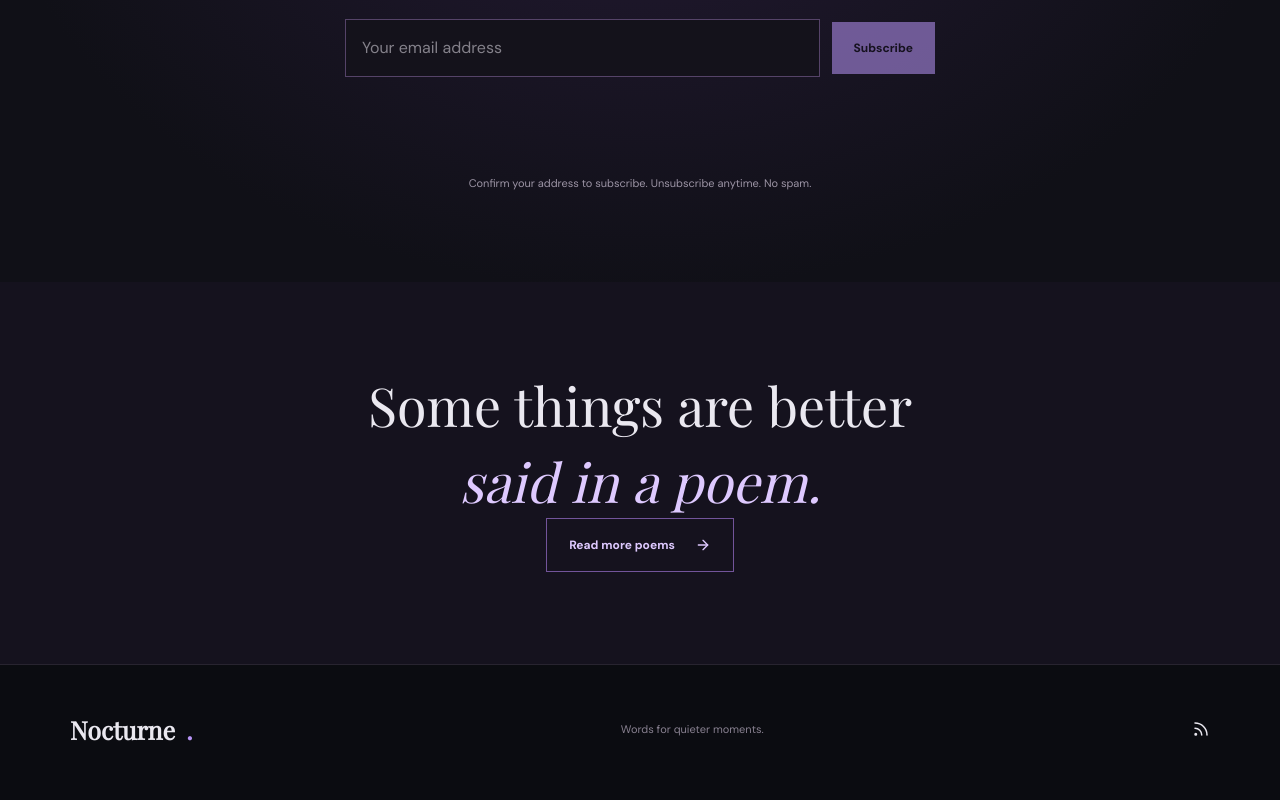
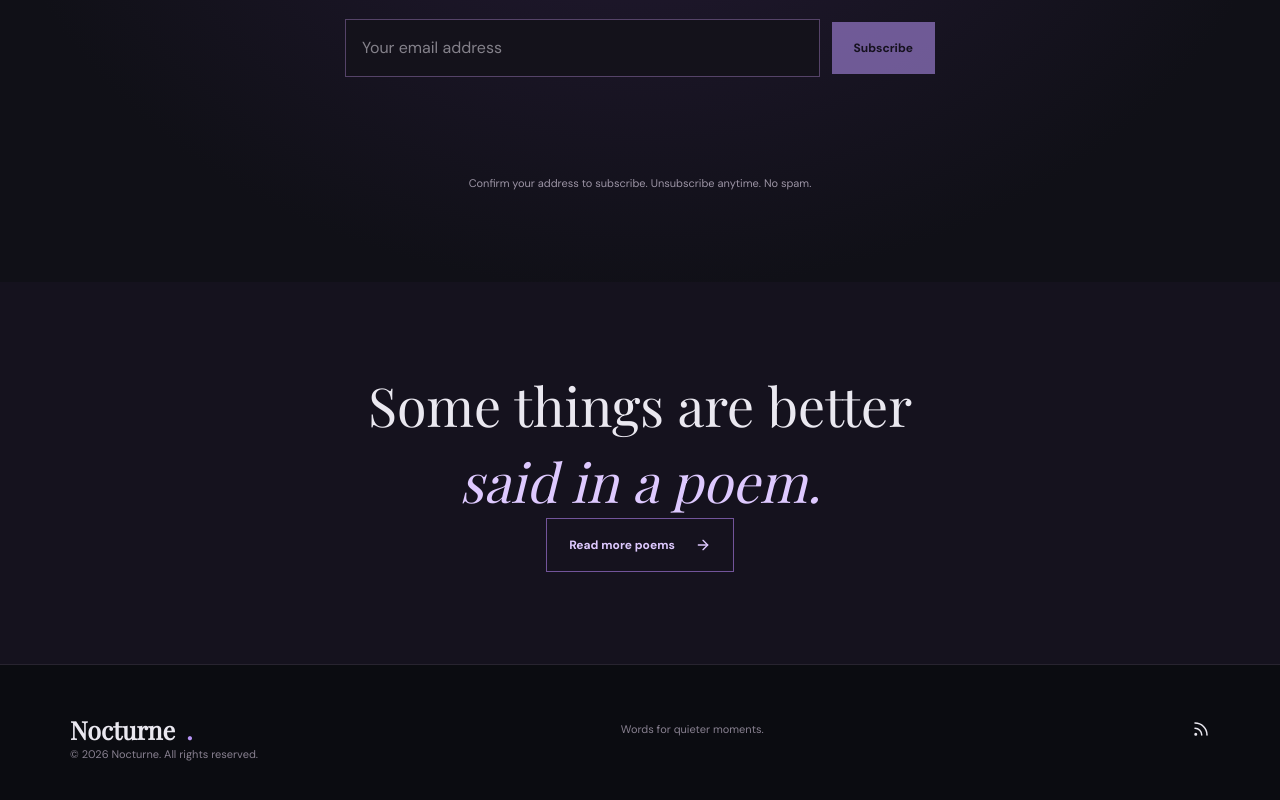
Before and after one commit to Epic428/poetry-site, a React (Vite) app: page / in a window 1280 px wide. Shown: the part 2089-2889 px from the top of the page. Built offline with nearby package versions, Linux system fonts and the light colour scheme; no server answers; a web font is replaced by a local one.

Commit message:
Add dynamic Nocturne copyright footer

```diff
--- a/src/components/Layout.tsx
+++ b/src/components/Layout.tsx
@@ -15,6 +15,7 @@ export default function Layout({children}: Readonly<{ children: ReactNode }>) {
         <footer className="footer">
             <div className="container footer-inner"><Link className="brand" to="/">Nocturne<span
                 className="period">.</span></Link><p>Words for quieter moments.</p><a href="/rss.xml" aria-label="Subscribe to Nocturne RSS feed" title="Subscribe via RSS"><Rss size={18}/></a></div>
+            <div className="container footer-copyright"><p>© {new Date().getFullYear()} Nocturne. All rights reserved.</p></div>
         </footer>
     </div>
 }
```
